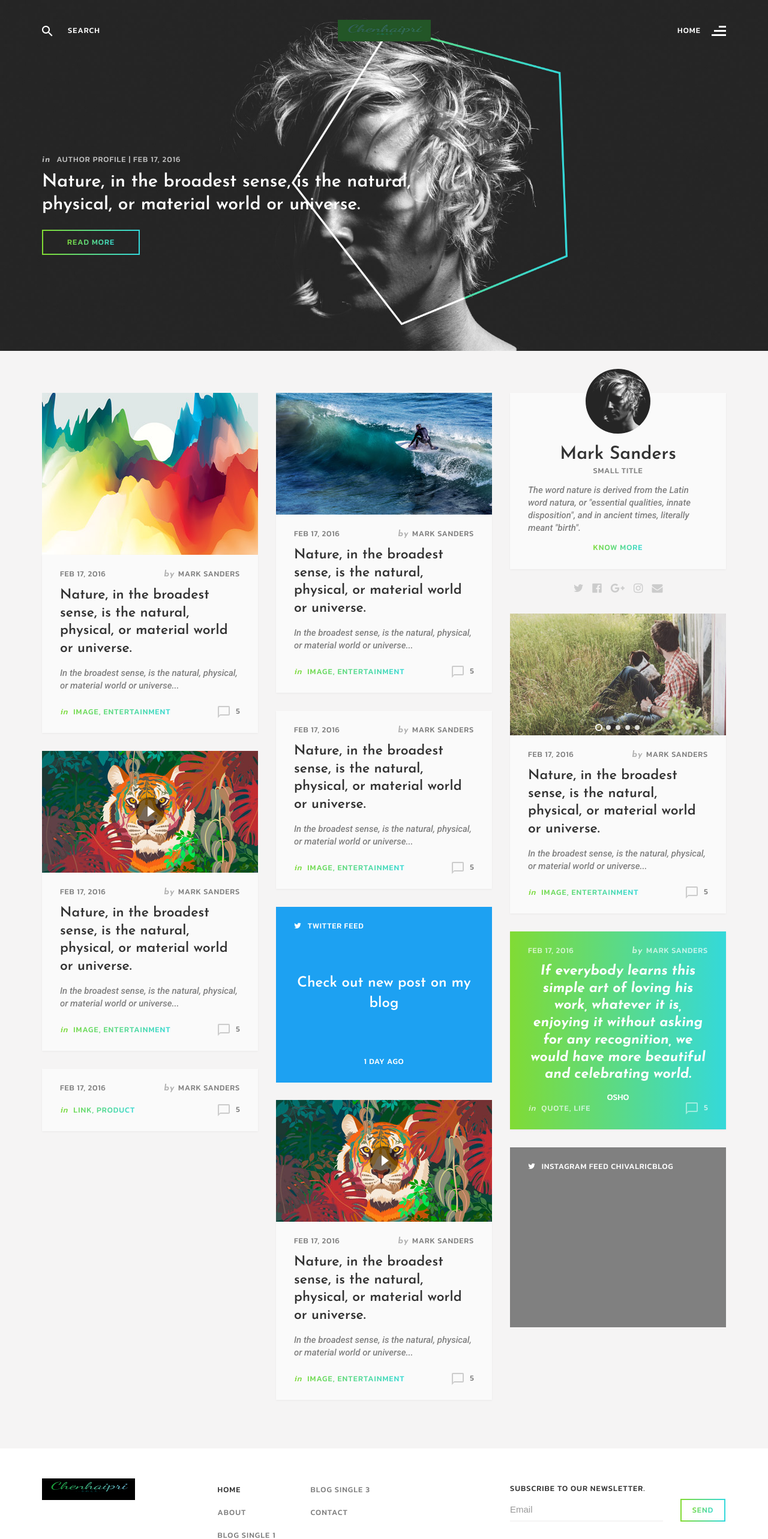
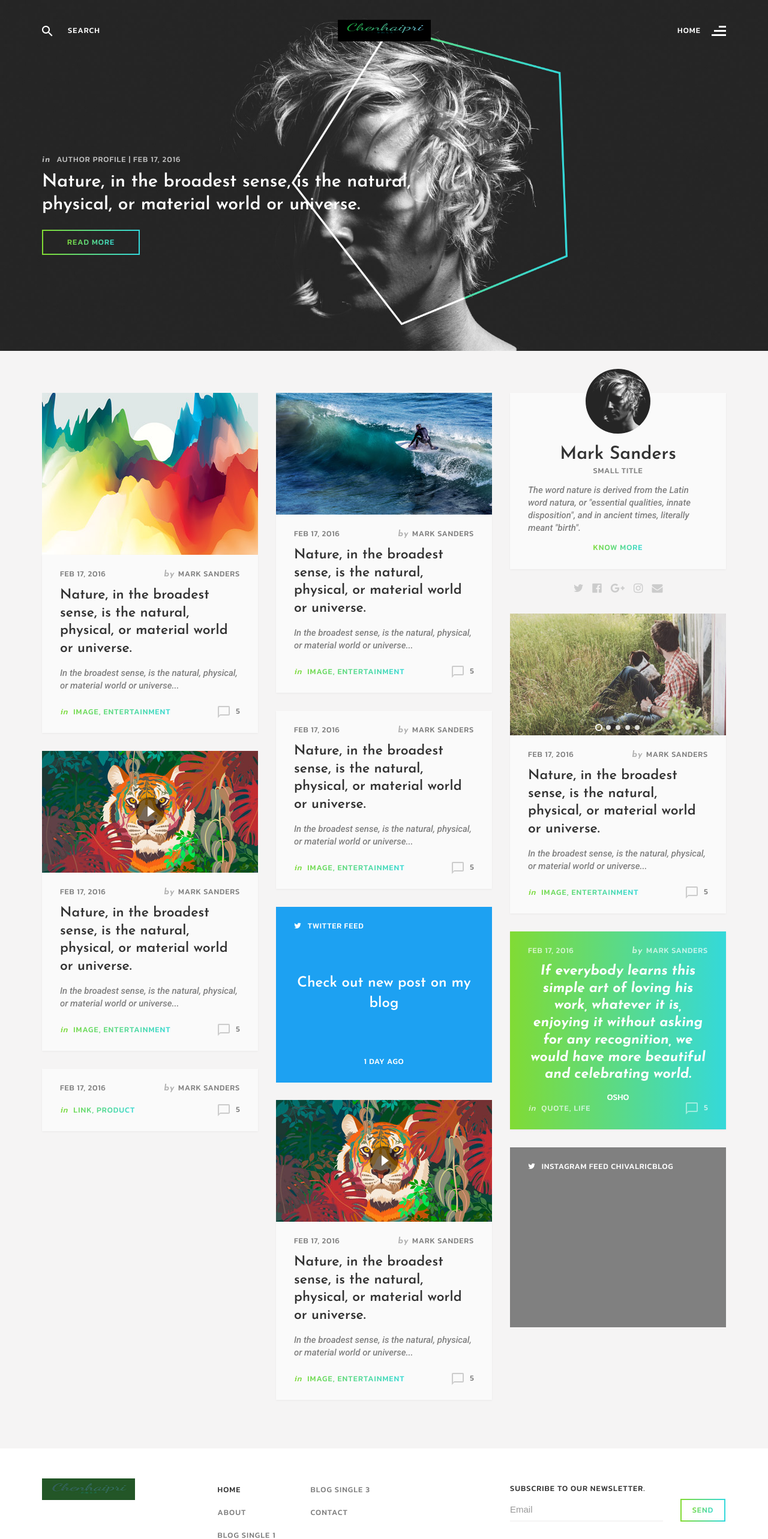
Before and after one commit to ChenHaiPei-value/globaltradershome.com, a plain HTML site: page index.html in a window 1280 px wide. Shown: the top 2566 px of the page at 60% size. Drawn offline with Linux system fonts and the light colour scheme; a script that the page names is missing; files whose address does not match are found by name; a web font is replaced by a local one.

Commit message:
Update index.html

```diff
--- a/index.html
+++ b/index.html
@@ -44,7 +44,7 @@
                 </form>
             </div>
             <div class="col-sm-4 logo-col text-center">
-                <a href="index.html"><img src="images/logo-white-green.png" alt=""></a>
+                <a href="index.html"><img src="images/logo-black-green.png" alt=""></a>
             </div>
             <div class="col-sm-4 menu-trigger-col">
                 <button class="menu-trigger pull-right">
@@ -336,7 +336,7 @@
     <div class="container">
         <div class="row top-footer">
             <div class="widget col-sm-3 widget-about">
-                <div class="row m0"><a href="index.html"><img src="images/logo-black-green.png" alt=""></a></div>
+                <div class="row m0"><a href="index.html"><img src="images/logo-white-green.png" alt=""></a></div>
             </div>
             <div class="widget col-sm-5 widget-menu">
                 <div class="row">
```
